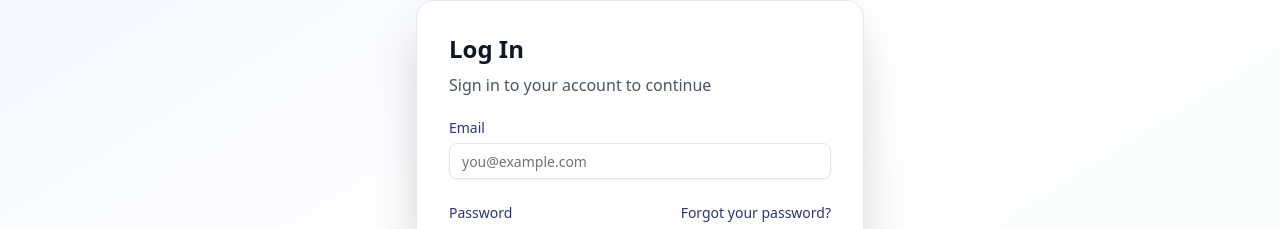
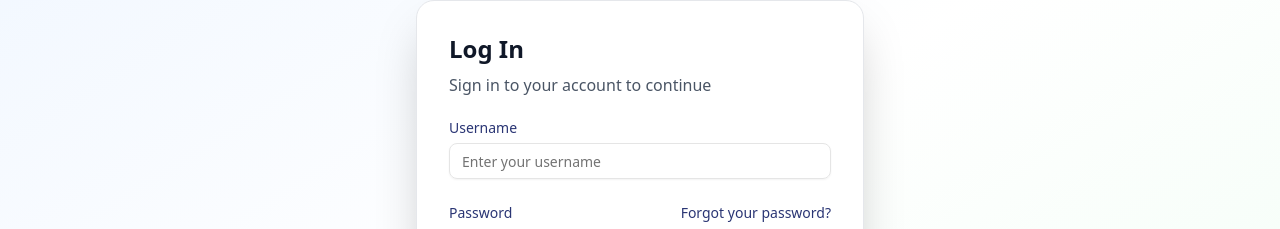
Before and after one commit to Arrjoon/finder-frontend, a Next.js app: page /login in a window 1280 px wide. Shown: the part 265-494 px from the top of the page. Built offline with nearby package versions, Linux system fonts and the light colour scheme; no server answers.

Commit message:
feat:login integrated

```diff
--- a/src/components/froms/loginForm.tsx
+++ b/src/components/froms/loginForm.tsx
@@ -27,7 +27,7 @@ import { Alert, AlertTitle } from "@/components/ui/alert";
 import { RECAPTCHA_SITE_KEY } from "@/lib/constants";
 
 const formSchema = z.object({
-  email: z.email("Invalid email address"),
+  username: z.string().min(1, "Username is required"),
   password: z.string().min(1, "Password is required"),
 });
 
@@ -54,7 +54,7 @@ export default function LoginForm() {
   const form = useForm<FormValues>({
     resolver: zodResolver(formSchema),
     defaultValues: {
-      email: "",
+      username: "",
       password: "",
     },
   });
@@ -68,7 +68,7 @@ export default function LoginForm() {
       return;
     }
 
-    login(data, {
+    login({ username: data.username, password: data.password }, {
       onSuccess: () => {
         router.push("/");
       },
@@ -83,15 +83,15 @@ export default function LoginForm() {
         <div className="grid gap-3">
           <FormField
             control={form.control}
-            name="email"
+            name="username"
             render={({ field }) => (
               <FormItem>
-                <FormLabel className="text-[#2A3574]">Email</FormLabel>
+                <FormLabel className="text-[#2A3574]">Username</FormLabel>
                 <FormControl>
                   <Input
-                    type="email"
-                    placeholder="you@example.com"
-                    autoComplete="email"
+                    type="text"
+                    placeholder="Enter your username"
+                    autoComplete="off"
                     {...field}
                   />
                 </FormControl>
--- a/src/hooks/auth/useLogin.ts
+++ b/src/hooks/auth/useLogin.ts
@@ -4,12 +4,12 @@ import { LOGIN } from "@/lib/end-points";
 import { apiClient } from "@/api/api-client";
 
 export type LoginPayload = {
-  email: string;
+  username: string;
   password: string;
 };
 
 export const useLogin = () =>
   useMutation({
-    mutationFn: ({ email, password }: LoginPayload) =>
-      apiClient.post(LOGIN, { username: email, password }),
+    mutationFn: ({ username, password }: LoginPayload) =>
+      apiClient.post(LOGIN, { username, password }),
   });
```
